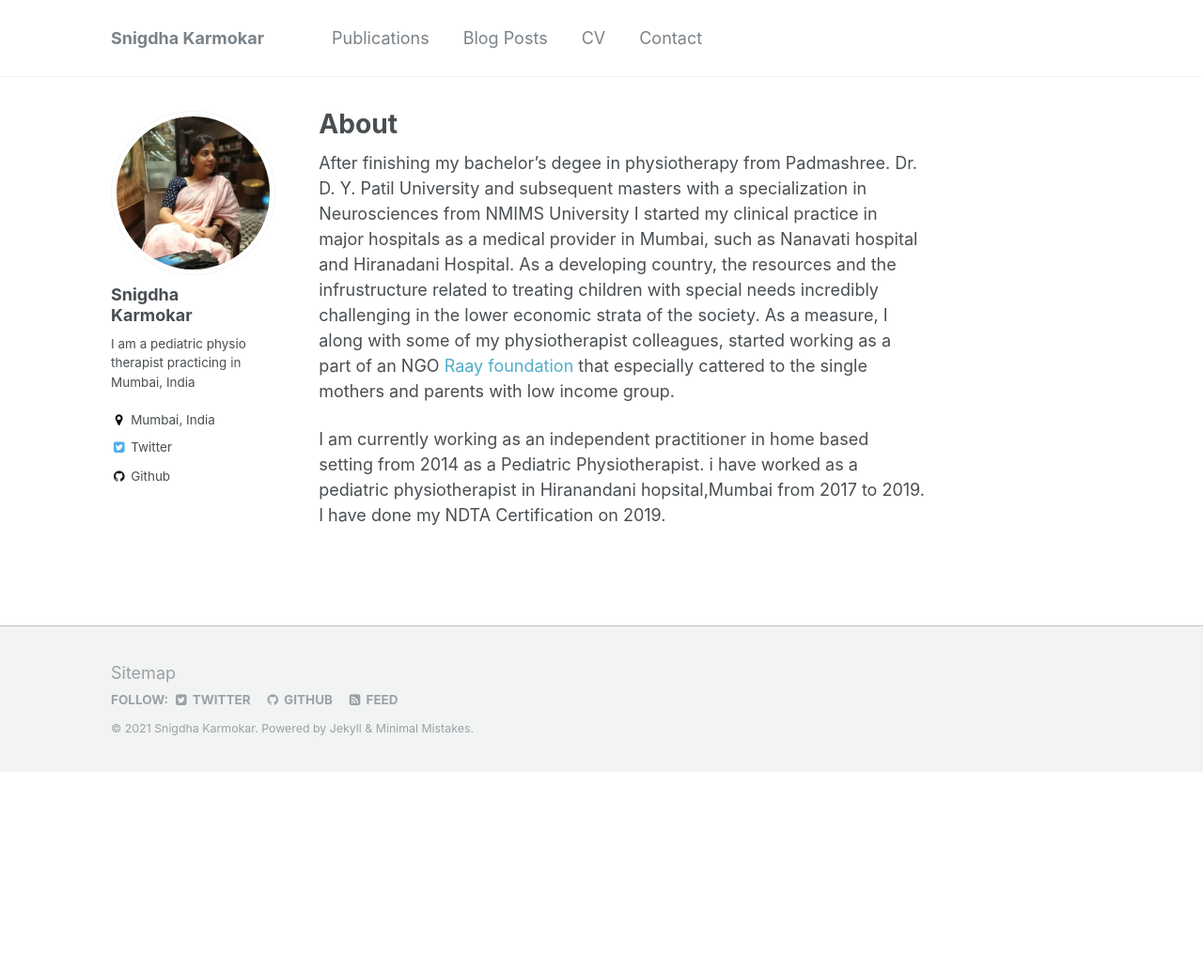
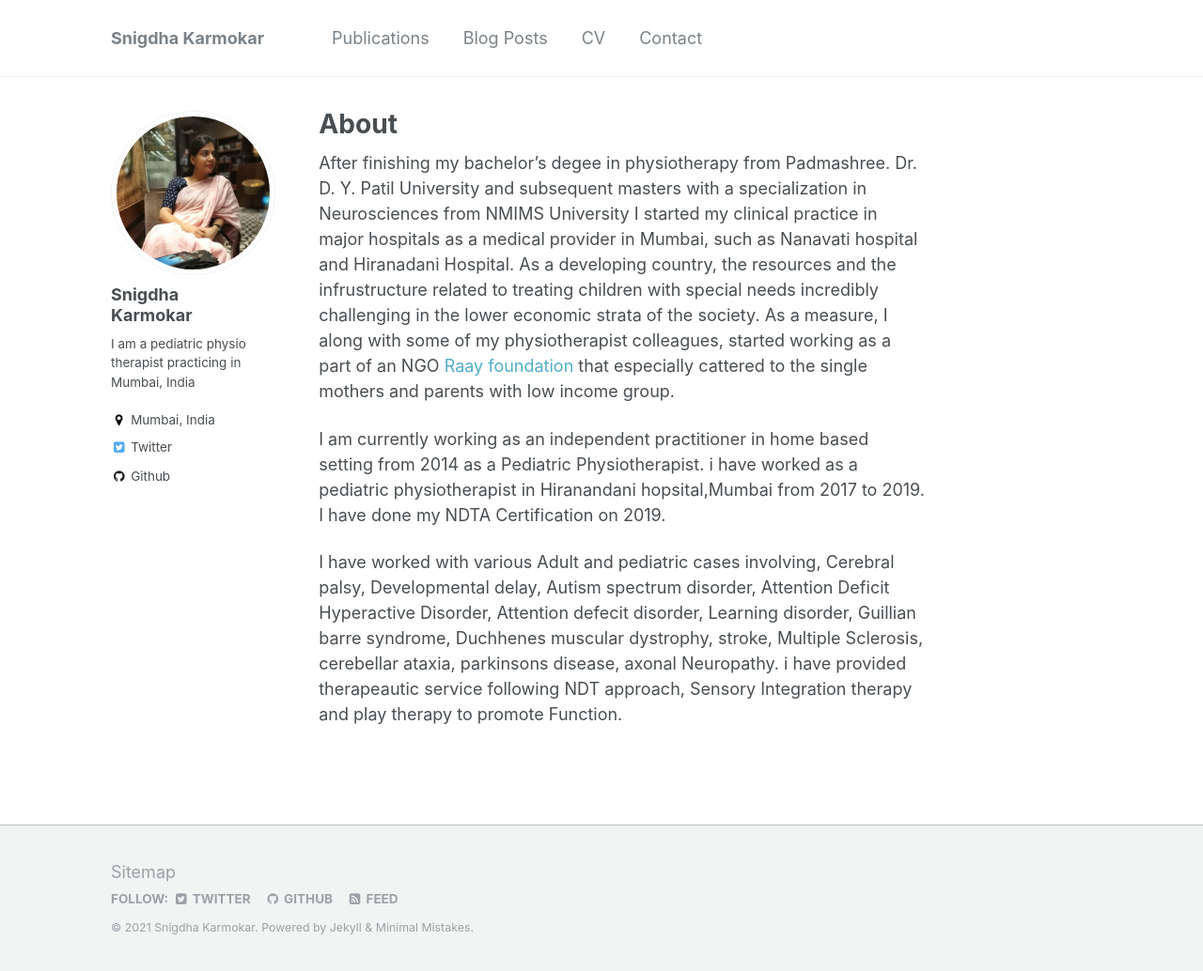
Before and after one commit to snigdhakarmokar/snigdhakarmokar.github.io, a Jekyll site: the page built from _pages/about.md, in a window 1280 px wide and 1034 px high. Shown: the whole window at 94% size. Built offline with Jekyll 4.4.1, drawn with Linux system fonts in a browser that asks for light colours.

Commit message:
comments

```diff
--- a/_pages/about.md
+++ b/_pages/about.md
@@ -13,3 +13,6 @@ redirect_from:
 After finishing my bachelor's degee in physiotherapy from Padmashree. Dr. D. Y. Patil University and subsequent masters with a specialization in Neurosciences from NMIMS University I started my clinical practice in major hospitals as a medical provider in Mumbai, such as Nanavati hospital and Hiranadani Hospital. As a developing country, the resources and the infrustructure related to treating children with special needs incredibly challenging in the lower economic strata of the society. As a measure, I along with some of my physiotherapist colleagues, started working as a part of an NGO [Raay foundation](https://raayfoundation.com/) that especially cattered to the single mothers and parents with low income group.
 
 I am currently working as an independent practitioner in home based setting from 2014 as  a Pediatric Physiotherapist. i have worked as a pediatric physiotherapist in Hiranandani hopsital,Mumbai from 2017 to 2019. I have done my NDTA Certification on 2019.
+
+
+I have worked with various Adult and pediatric cases involving, Cerebral palsy, Developmental delay, Autism spectrum disorder, Attention Deficit Hyperactive Disorder, Attention defecit disorder, Learning disorder, Guillian barre syndrome, Duchhenes muscular dystrophy, stroke, Multiple Sclerosis, cerebellar ataxia, parkinsons disease, axonal Neuropathy. i have provided therapeautic service following NDT approach, Sensory Integration therapy and play therapy to promote Function.
```
